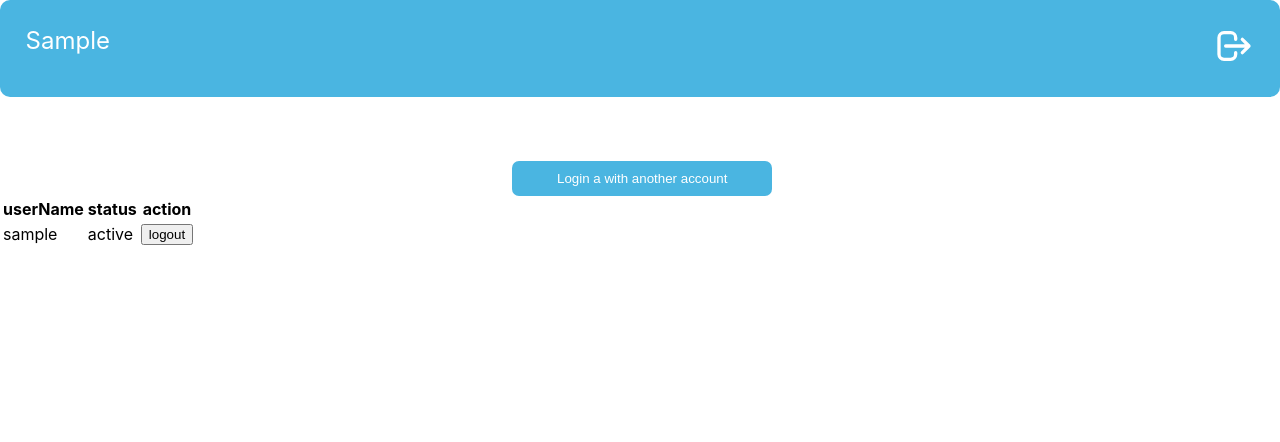
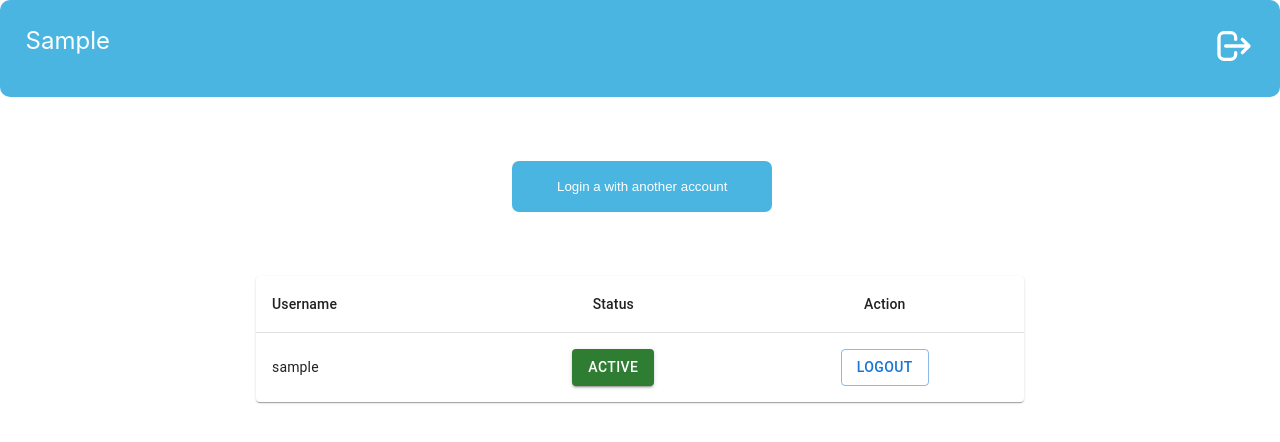
Before and after one commit to okorie2/sessionmanager, a React (Create React App) app: page / in a window 1280 px wide. Both pictures are taken after typing "Sample" into the empty fields and a click on the button "submit". Shown: the top 442 px of the page. Built offline with nearby package versions, Linux system fonts and the light colour scheme.

Commit message:
touched up the ui

```diff
--- a/package.json
+++ b/package.json
@@ -3,6 +3,9 @@
   "version": "0.1.0",
   "private": true,
   "dependencies": {
+    "@emotion/react": "^11.9.0",
+    "@emotion/styled": "^11.8.1",
+    "@mui/material": "^5.6.4",
     "@testing-library/jest-dom": "^5.16.4",
     "@testing-library/react": "^13.2.0",
     "@testing-library/user-event": "^13.5.0",
--- a/src/Pages/Form.tsx
+++ b/src/Pages/Form.tsx
@@ -1,7 +1,7 @@
 import React, { FormEventHandler, useEffect, useState } from "react";
 import { ButtonHighlight, FormContainer, Input } from "../Styles/Form";
 import { useNavigate } from "react-router-dom";
-import { getLoggedinUser } from "../Utils/userIsLoggedIn";
+import { getLoggedinUser } from "../Utils/getLoggedInUser";
 import { getLoggedInUserList } from "../Utils/getLoggedInUserList";
 import { updateUsers } from "../Utils/updateUsers";
 
--- a/src/Pages/UserBoard.tsx
+++ b/src/Pages/UserBoard.tsx
@@ -1,14 +1,20 @@
 import React, { useEffect, useState } from "react";
 import { useNavigate } from "react-router";
 import { ButtonHighlight } from "../Styles/Form";
-import { Nav } from "../Styles/UserBoard";
+import { Nav, TCont } from "../Styles/UserBoard";
 import { getLoggedInUserList, UsersStatus } from "../Utils/getLoggedInUserList";
-import { getLoggedinUser } from "../Utils/userIsLoggedIn";
+import { getLoggedinUser } from "../Utils/getLoggedInUser";
+
+import Table from "@mui/material/Table";
+import TableBody from "@mui/material/TableBody";
+import TableCell from "@mui/material/TableCell";
+import TableContainer from "@mui/material/TableContainer";
+import TableHead from "@mui/material/TableHead";
+import TableRow from "@mui/material/TableRow";
+import Paper from "@mui/material/Paper";
+import { Button } from "@mui/material";
 
 export default function UserBoard() {
-  // const username = localStorage.getItem("user");
-  // console.log(username);
-
   const navigate = useNavigate();
   const url = window.location.origin;
 
@@ -24,7 +30,6 @@
     bc.postMessage(loggedInUsers);
   }, []);
 
-  console.log(users, "usersarray");
   useEffect(() => {
     window.addEventListener("focus", () => {
       if (!username || !getLoggedinUser(username)) navigate("/");
@@ -66,14 +71,14 @@
   };
 
   const resetTimer = () => {
-    // handleActivity();
+    handleActivity();
     clearTimeout(sessionTimeout);
-    sessionTimeout = setTimeout(handleInactivity, 10000);
+    sessionTimeout = setTimeout(handleInactivity, 60000);
   };
 
-  window.onload = resetTimer;
   document.onmousemove = resetTimer;
   let sessionTimeout: NodeJS.Timeout;
+  window.onfocus = resetTimer;
 
   const handleInactivity = () => {
     const loggedInUsers = getLoggedInUserList();
@@ -86,19 +91,17 @@
     bc.postMessage(loggedInUsers);
   };
 
-  // const handleActivity = () => {
-  //   const loggedInUsers = getLoggedInUserList();
-  //   const indexOfLoggedInUser = loggedInUsers.findIndex(
-  //     (user) => user.userName === username
-  //   );
-  //   if (indexOfLoggedInUser < 0) {
-  //     return;
-  //   }
-  //   loggedInUsers[indexOfLoggedInUser].status = "Active";
-  //   localStorage.setItem("loggedInUsers", JSON.stringify(loggedInUsers)); // sets the modified userslist to LS
+  const handleActivity = () => {
+    const loggedInUsers = getLoggedInUserList();
+    const indexOfLoggedInUser = loggedInUsers.findIndex(
+      (user) => user.userName === username
+    );
+    loggedInUsers[indexOfLoggedInUser].status = "active";
+    localStorage.setItem("loggedInUsers", JSON.stringify(loggedInUsers)); // sets the modified userslist to LS
 
-  //   bc.postMessage(loggedInUsers);
-  // };
+    bc.postMessage(loggedInUsers);
+  };
+
   return (
     <>
       <Nav>
@@ -125,7 +128,7 @@
         <ButtonHighlight
           onClick={() => {
             sessionStorage.setItem("previousUser", JSON.stringify(username));
-            window.name = "";
+            // window.name = "";
             window.open(url);
             // navigate("/");
           }}
@@ -133,34 +136,51 @@
           Login a with another account
         </ButtonHighlight>
       </div>
-      <div>
-        <table>
-          <thead>
-            <tr>
-              <th>userName</th>
-              <th>status</th>
-              <th>action</th>
-            </tr>
-          </thead>
-          <tbody>
+      <TCont>
+        <TableContainer component={Paper}>
+          <Table sx={{ minWidth: 650 }} aria-label="simple table">
+            <TableHead>
+              <TableRow>
+                <TableCell>Username</TableCell>
+                <TableCell align="center">Status</TableCell>
+                <TableCell align="center">Action</TableCell>
+              </TableRow>
+            </TableHead>
+            <TableBody>
               {users.map((user: any, index) => (
-              <tr key={index}>
-                <td>{user.userName}</td>
-                <td>{user.status}</td>
-                <td>
-                  <button
+                <TableRow
+                  key={index}
+                  sx={{ "&:last-child td, &:last-child th": { border: 0 } }}
+                >
+                  <TableCell component="th" scope="row">
+                    {user.userName}
+                  </TableCell>
+                  <TableCell align="center">
+                    <Button
+                      variant="contained"
+                      color={`${
+                        user.status == "active" ? "success" : "warning"
+                      }`}
+                    >
+                      {user.status}
+                    </Button>
+                  </TableCell>
+                  <TableCell align="center">
+                    <Button
+                      variant="outlined"
                       onClick={() =>
                         logoutUserBroadCast.postMessage(user.userName)
                       }
                     >
-                    logout
-                  </button>
-                </td>
-              </tr>
+                      Logout
+                    </Button>
+                  </TableCell>
+                </TableRow>
               ))}
-          </tbody>
-        </table>
-      </div>
+            </TableBody>
+          </Table>
+        </TableContainer>
+      </TCont>
     </>
   );
 }
--- a/src/Styles/Form.ts
+++ b/src/Styles/Form.ts
@@ -6,6 +6,8 @@
   height: 60vh;
   box-shadow: 0px 1px 2px rgba(0, 0, 0, 0.15);
   border-radius: 10px;
+  margin-top: 10%;
+  border: 1px solid #4ab5e1;
 `;
 export const Input = styled.input`
   width: 70%;
@@ -13,11 +15,12 @@
   border-radius: 5px;
   outline: none;
   margin-left: 15%;
-  margin-top: 15%;
+  margin-top: 25%;
+  border: 2px solid #4ab5e1;
 `;
 export const ButtonHighlight = styled.button`
   background-color: #4ab5e1;
-  padding: 10px 45px;
+  padding: 18px 45px;
   border-radius: 7px;
   border: none;
   margin-left: 40%;
--- a/src/Styles/UserBoard.ts
+++ b/src/Styles/UserBoard.ts
@@ -15,3 +15,8 @@
     width: 40px;
   }
 `;
+export const TCont = styled.div`
+  width: 60%;
+  margin: auto;
+  margin-top: 5%;
+`;
```
Also changed, not shown: src/Utils/getLoggedInUser.ts (renamed from src/Utils/userIsLoggedIn.ts), 1 other file (tests, documents, lock files or other folders). Lines whose indentation alone changed are shown as unchanged.
